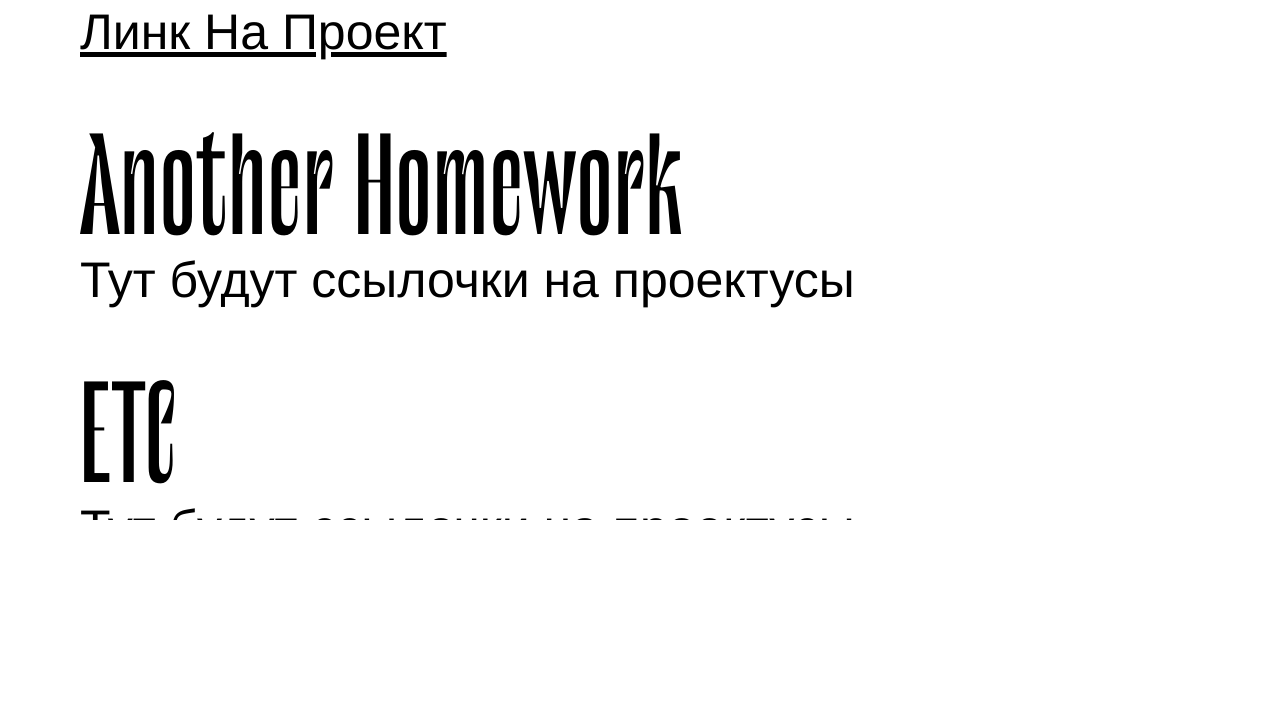
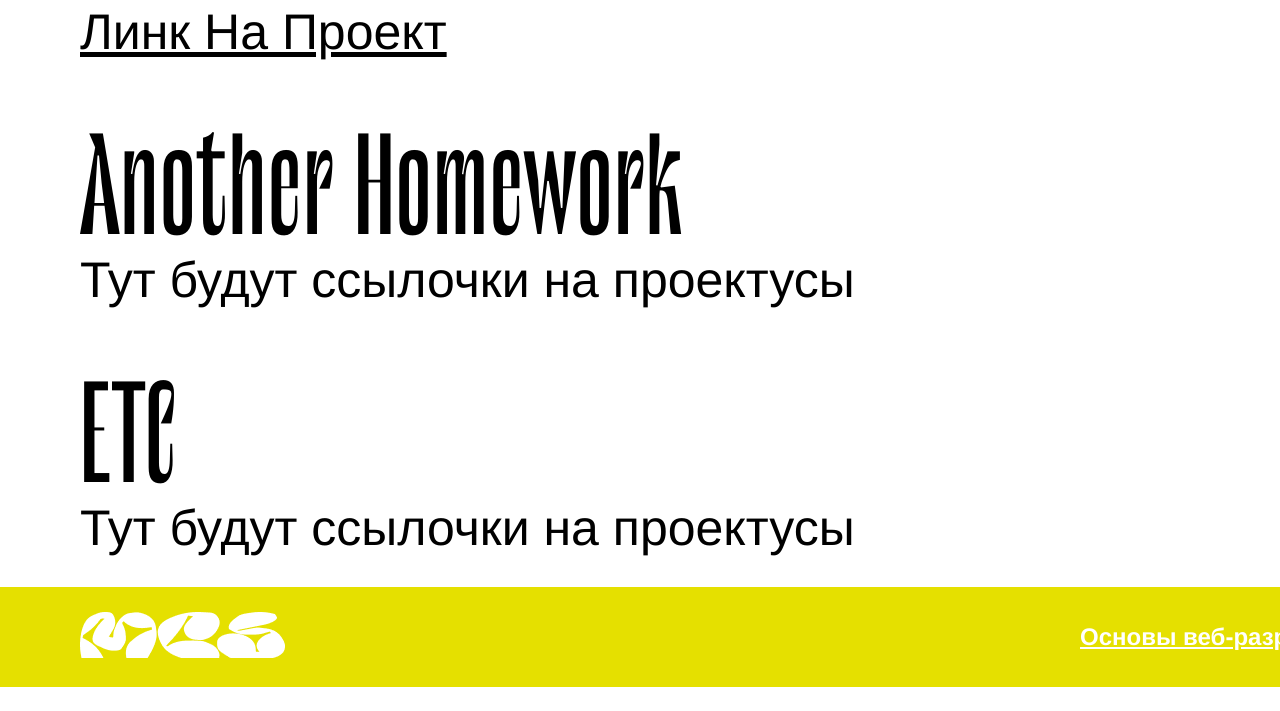
Before and after one commit to AlexKasatov/My-web-page, a plain HTML site: page index.html in a window 1280 px wide. Shown: the part 1513-2224 px from the top of the page. Drawn offline with Linux system fonts and the light colour scheme; files whose address does not match are found by name.

Commit message:
change css link

```diff
--- a/index.html
+++ b/index.html
@@ -5,7 +5,7 @@
     <meta name="viewport" content="width=device-width, initial-scale=1.0" />
     <meta discription="boilerplate" />
     <meta keywords="boilerplate, Boiler" />
-    <link rel="stylesheet" href="../My-web-page/css/style.css" />
+    <link rel="stylesheet" href="./css/style.css" />
     <title>Alex.Kast</title>
   </head>
   <body>
```
